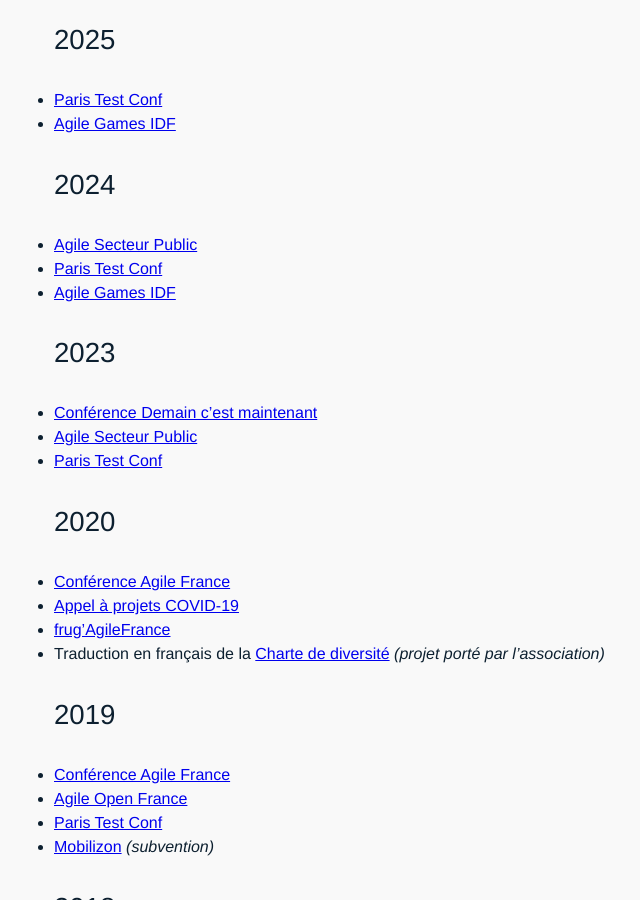
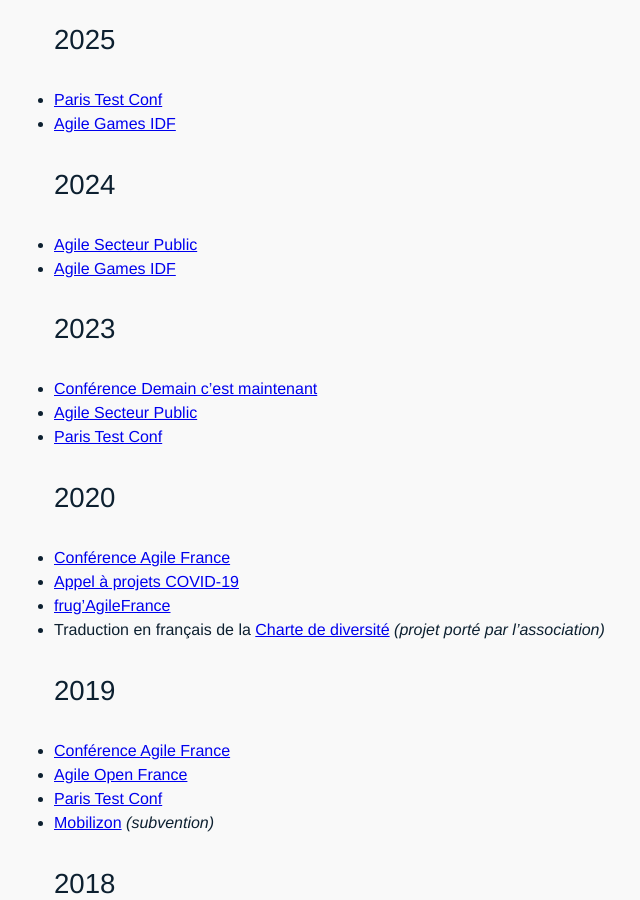
Before and after one commit to AgileFrance/AgileFrance.github.io, a Jekyll site: the page built from _pages/index.md, in a window 1280 px wide and 900 px high, scrolled down 1529 px. Shown: the whole window, without its empty margins (106-746 px from the left). Built offline with Jekyll 4.4.1, drawn with Linux system fonts in a browser that asks for light colours; comment, search, counter and statistics services are not loaded; our own code applies the rules of GitHub Pages for plain Markdown files.

Commit message:
Update index.md
Suppression de la PTC 2024 (l'édition a eu lieu en 2025) et correction de l'url (qui a changé sur la site de la PTC)

```diff
--- a/_pages/index.md
+++ b/_pages/index.md
@@ -41,12 +41,11 @@
 ## Initiatives soutenues
 
 ### 2025
-- [Paris Test Conf](https://paristestconf.com/conference/)
+- [Paris Test Conf](https://paristestconf.com/edition-2025/)
 - [Agile Games IDF](https://www.agilegamesfrance.fr/doku.php?id=evenement_agidf2025)
 
 ### 2024
 - [Agile Secteur Public](https://agilesecteurpublic.wixsite.com/agile-secteur-public/programme-2024)
-- [Paris Test Conf](https://paristestconf.com/conference/)
 - [Agile Games IDF](https://www.agilegamesfrance.fr/doku.php?id=evenement_agidf2025)
 
 ### 2023
```
